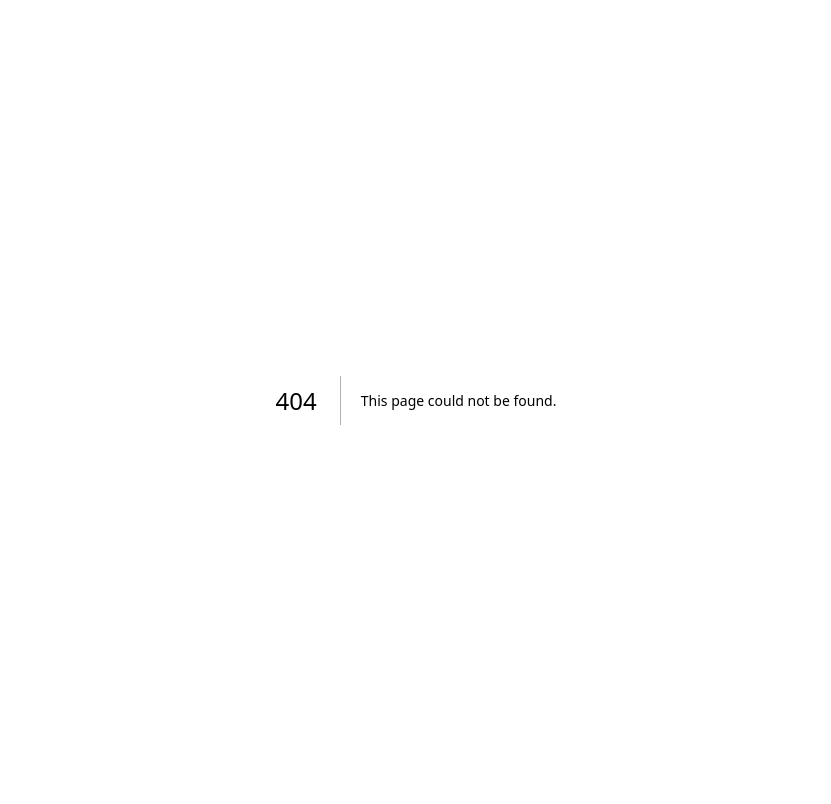
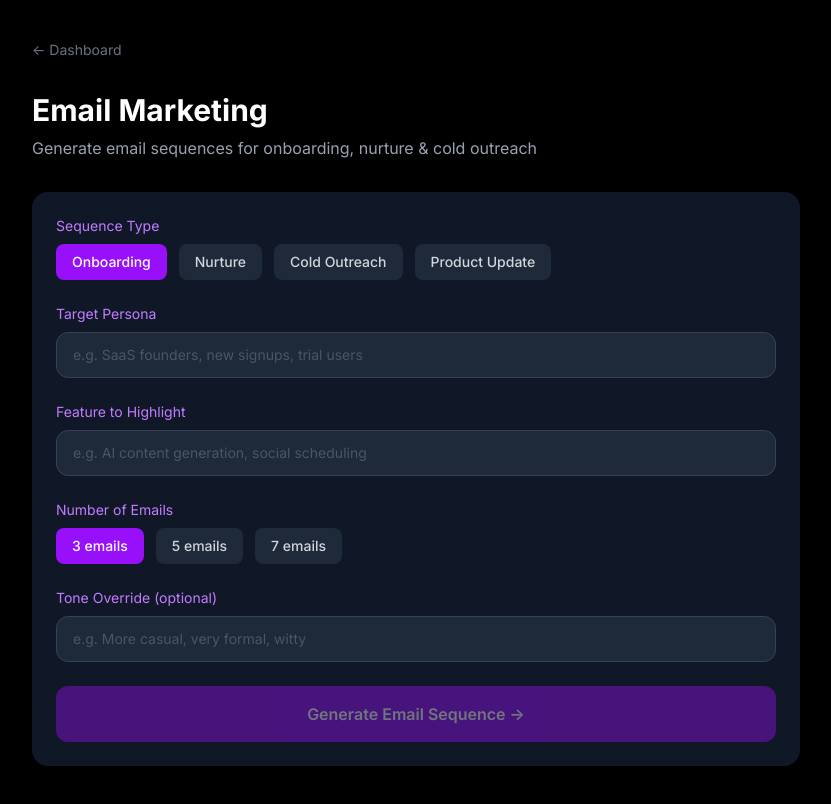
Before and after one commit to loopmintdigital-cyber/ai-marketing-copilot, a Next.js app: page /email in a window 1280 px wide. Before the commit this address had no page. Shown: the top 804 px of the page, without its empty margins (224-1055 px from the left). Built offline with nearby package versions, Linux system fonts and the light colour scheme.

Commit message:
Add email marketing module

```diff
--- a/app/dashboard/page.tsx
+++ b/app/dashboard/page.tsx
@@ -15,7 +15,7 @@ export default function Dashboard() {
   const modules = [
     { title: "Social Media Manager", description: "Generate a 7-day post calendar for LinkedIn, Twitter & Instagram", icon: "📱", href: "/social", ready: true },
     { title: "Content & Copywriting", description: "Landing pages, hero copy, feature copy & more", icon: "✍️", href: "/content", ready: false },
-    { title: "Email Marketing", description: "Onboarding sequences, newsletters & cold outreach", icon: "📧", href: "/email", ready: false },
+    { title: "Email Marketing", description: "Onboarding sequences, newsletters & cold outreach", icon: "📧", href: "/email", ready:  true},
     { title: "Ad Campaign Generator", description: "Google RSA + Meta ad copy with A/B variants", icon: "🎯", href: "/ads", ready: false },
     { title: "SEO & Blog Strategy", description: "Keyword clusters, blog calendars & full article drafts", icon: "🔍", href: "/seo", ready: false },
 { title: "Brand Strategy Engine", description: "Your brand positioning, voice guide & ICP personas", icon: "🧠", href: "/brand-strategy", ready: true },  ];
--- /dev/null
+++ b/app/email/page.tsx
@@ -0,0 +1,114 @@
+"use client";
+import { useState } from "react";
+import { useRouter } from "next/navigation";
+
+export default function Email() {
+  const router = useRouter();
+  const [sequenceType, setSequenceType] = useState("onboarding");
+  const [persona, setPersona] = useState("");
+  const [feature, setFeature] = useState("");
+  const [sequenceLength, setSequenceLength] = useState("3");
+  const [tone, setTone] = useState("");
+  const [loading, setLoading] = useState(false);
+  const [result, setResult] = useState("");
+
+  async function handleGenerate() {
+    setLoading(true);
+    const brandStrategy = localStorage.getItem("brandStrategy") || "";
+    const answers = JSON.parse(localStorage.getItem("answers") || "{}");
+
+    const res = await fetch("/api/email", {
+      method: "POST",
+      headers: { "Content-Type": "application/json" },
+      body: JSON.stringify({ sequenceType, persona, feature, sequenceLength, tone, brandStrategy, answers }),
+    });
+    const data = await res.json();
+    setResult(data.result);
+    setLoading(false);
+  }
+
+  function renderContent(content: string) {
+    return (
+      <div className="space-y-2">
+        {content.split('\n').map((line, i) => {
+          if (line.startsWith('# ')) return <h2 key={i} className="text-xl font-bold text-white mt-4">{line.replace('# ', '')}</h2>;
+          if (line.startsWith('## ')) return <h3 key={i} className="text-lg font-bold text-purple-400 mt-3">{line.replace('## ', '')}</h3>;
+          if (line.startsWith('---')) return <hr key={i} className="border-gray-700 my-4" />;
+          if (line.trim() === '') return <div key={i} className="h-1" />;
+          return <p key={i} className="text-gray-300 text-sm">{line.replace(/\*\*(.*?)\*\*/g, '$1')}</p>;
+        })}
+      </div>
+    );
+  }
+
+  return (
+    <main className="min-h-screen bg-black text-white px-6 py-10">
+      <div className="max-w-3xl mx-auto">
+        <div className="flex items-center gap-3 mb-8">
+          <button onClick={() => router.push("/dashboard")}
+            className="text-gray-500 hover:text-white text-sm">← Dashboard</button>
+        </div>
+        <h1 className="text-3xl font-bold mb-2">Email Marketing</h1>
+        <p className="text-gray-400 mb-8">Generate email sequences for onboarding, nurture & cold outreach</p>
+
+        <div className="space-y-6 bg-gray-900 rounded-2xl p-6 mb-6">
+          <div>
+            <label className="text-sm text-purple-400 mb-2 block">Sequence Type</label>
+            <div className="flex gap-3 flex-wrap">
+              {["onboarding", "nurture", "cold outreach", "product update"].map((t) => (
+                <button key={t} onClick={() => setSequenceType(t)}
+                  className={`px-4 py-2 rounded-lg text-sm font-medium capitalize ${sequenceType === t ? "bg-purple-600 text-white" : "bg-gray-800 text-gray-300"}`}>
+                  {t}
+                </button>
+              ))}
+            </div>
+          </div>
+
+          <div>
+            <label className="text-sm text-purple-400 mb-2 block">Target Persona</label>
+            <input type="text" value={persona} onChange={(e) => setPersona(e.target.value)}
+              placeholder="e.g. SaaS founders, new signups, trial users"
+              className="w-full bg-gray-800 border border-gray-700 rounded-xl px-4 py-3 text-white text-sm placeholder-gray-600 focus:outline-none focus:border-purple-500" />
+          </div>
+
+          <div>
+            <label className="text-sm text-purple-400 mb-2 block">Feature to Highlight</label>
+            <input type="text" value={feature} onChange={(e) => setFeature(e.target.value)}
+              placeholder="e.g. AI content generation, social scheduling"
+              className="w-full bg-gray-800 border border-gray-700 rounded-xl px-4 py-3 text-white text-sm placeholder-gray-600 focus:outline-none focus:border-purple-500" />
+          </div>
+
+          <div>
+            <label className="text-sm text-purple-400 mb-2 block">Number of Emails</label>
+            <div className="flex gap-3">
+              {["3", "5", "7"].map((n) => (
+                <button key={n} onClick={() => setSequenceLength(n)}
+                  className={`px-4 py-2 rounded-lg text-sm font-medium ${sequenceLength === n ? "bg-purple-600 text-white" : "bg-gray-800 text-gray-300"}`}>
+                  {n} emails
+                </button>
+              ))}
+            </div>
+          </div>
+
+          <div>
+            <label className="text-sm text-purple-400 mb-2 block">Tone Override (optional)</label>
+            <input type="text" value={tone} onChange={(e) => setTone(e.target.value)}
+              placeholder="e.g. More casual, very formal, witty"
+              className="w-full bg-gray-800 border border-gray-700 rounded-xl px-4 py-3 text-white text-sm placeholder-gray-600 focus:outline-none focus:border-purple-500" />
+          </div>
+
+          <button onClick={handleGenerate} disabled={loading || !persona.trim() || !feature.trim()}
+            className="w-full bg-purple-600 hover:bg-purple-700 disabled:opacity-40 text-white font-semibold px-8 py-4 rounded-xl">
+            {loading ? "Generating your email sequence..." : "Generate Email Sequence →"}
+          </button>
+        </div>
+
+        {result && (
+          <div className="bg-gray-900 rounded-2xl p-6">
+            {renderContent(result)}
+          </div>
+        )}
+      </div>
+    </main>
+  );
+}
--- /dev/null
+++ b/app/email/route.ts
@@ -0,0 +1,44 @@
+import { NextRequest, NextResponse } from "next/server";
+import Anthropic from "@anthropic-ai/sdk";
+
+const client = new Anthropic();
+
+export async function POST(req: NextRequest) {
+  const { sequenceType, persona, feature, sequenceLength, tone, brandStrategy, answers } = await req.json();
+
+  const response = await client.messages.create({
+    model: "claude-sonnet-4-6",
+    max_tokens: 4000,
+    messages: [
+      {
+        role: "user",
+        content: `You are an email marketing expert for SaaS companies.
+
+Brand Info:
+- Product: ${answers.productName}
+- Description: ${answers.description}
+- Target Customer: ${answers.targetCustomer}
+- Brand Voice: ${answers.brandVoice}
+
+Brand Strategy:
+${brandStrategy}
+
+Create a ${sequenceLength}-email ${sequenceType} sequence.
+Target persona: ${persona}
+Feature to highlight: ${feature}
+Tone: ${tone || answers.brandVoice}
+
+For each email provide:
+- Email number and subject line
+- Preview text
+- Body copy
+- CTA
+
+Format each email clearly with --- between them.`,
+      },
+    ],
+  });
+
+  const result = (response.content[0] as { text: string }).text;
+  return NextResponse.json({ result });
+}
```
